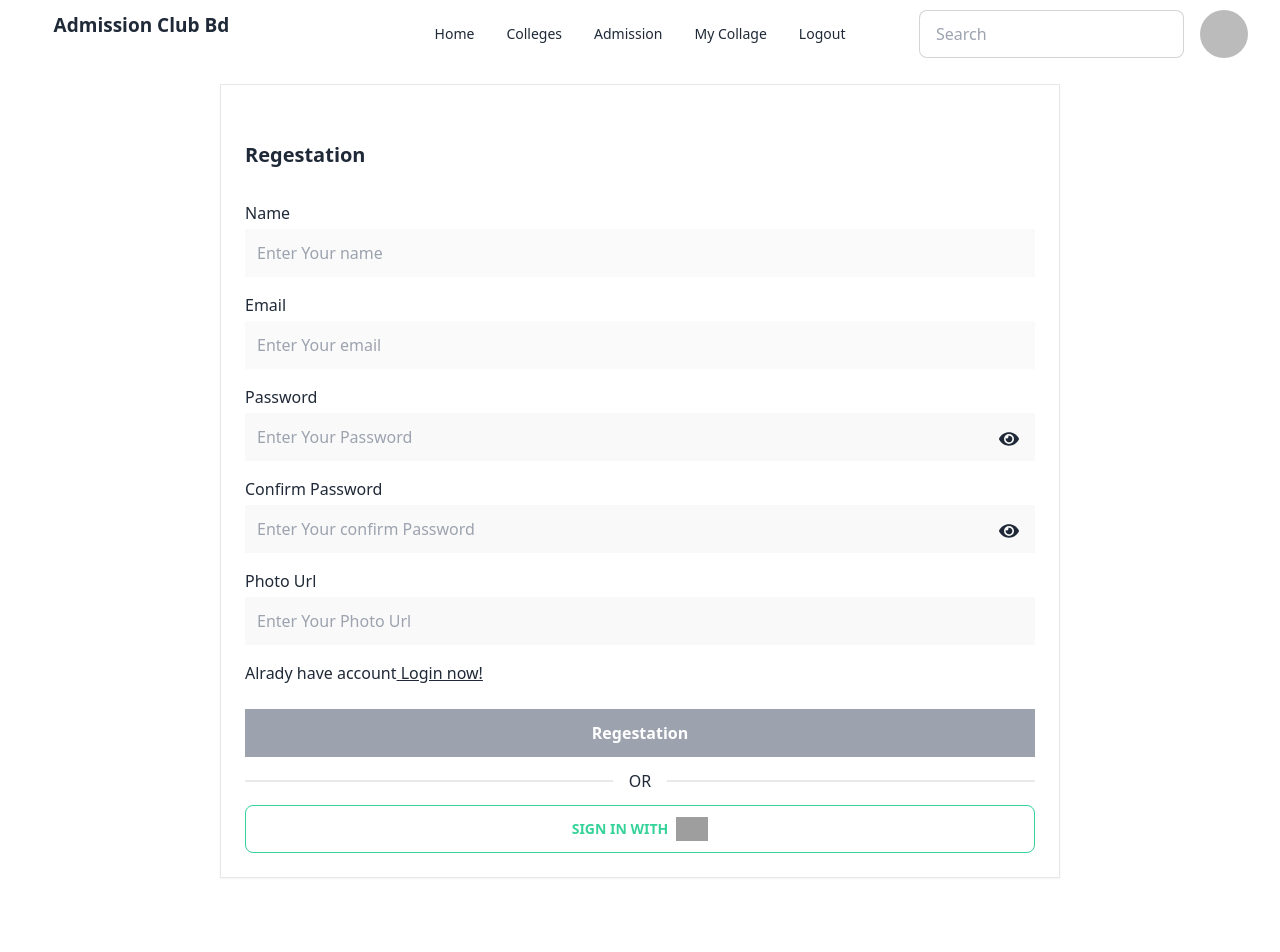
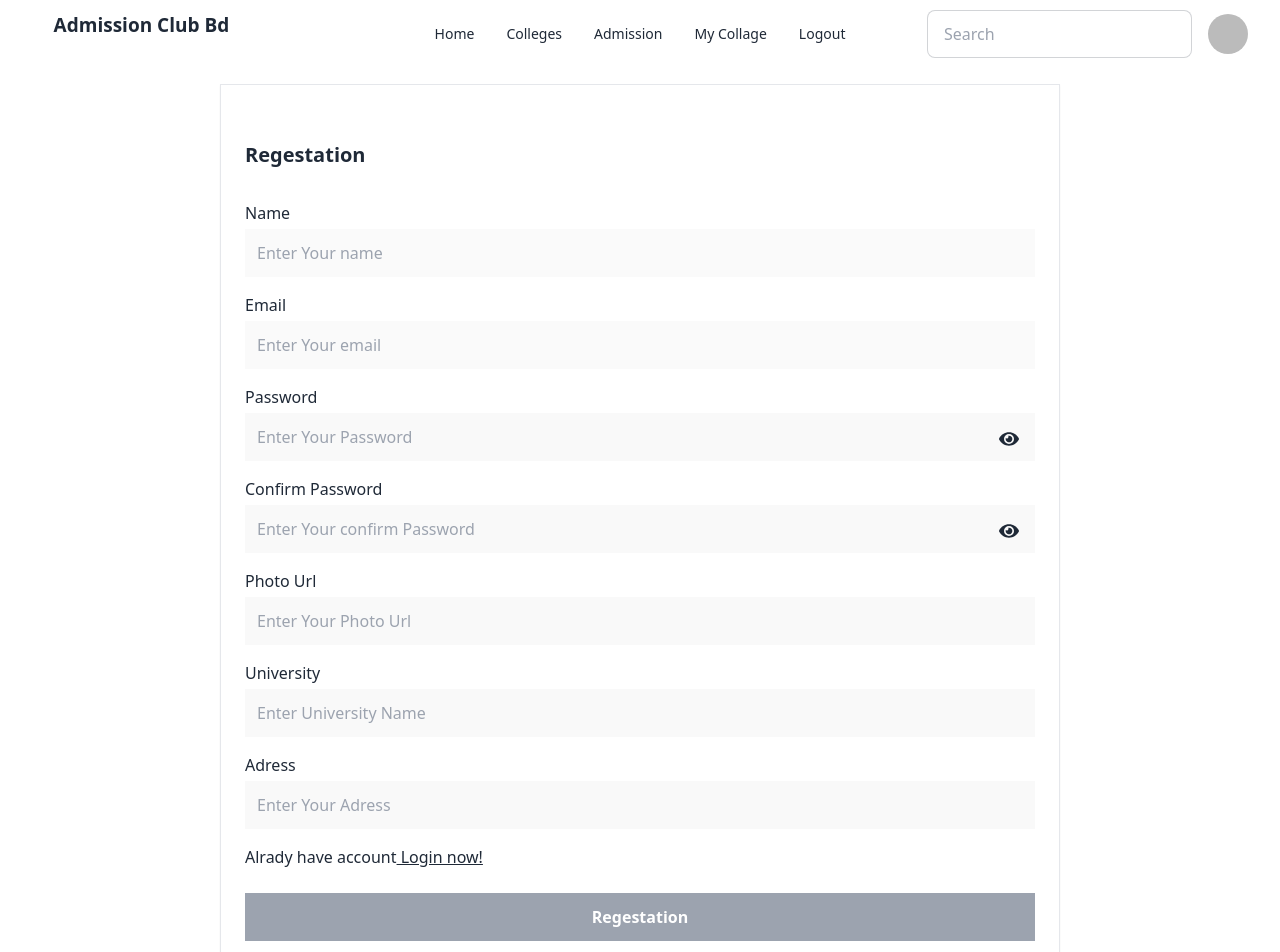
Before and after one commit to jishan1019/AdmissionClubBdClint, a React (Vite) app: page /regestation in a window 1280 px wide. Shown: the top 952 px of the page. Built offline with nearby package versions, Linux system fonts and the light colour scheme; no server answers; sample sign-in values are in the browser's storage; grey boxes are pictures that could not be loaded.

Commit message:
profile data show done

```diff
--- a/src/Layout/SecurityLayout/PrivateRoute/PrivateRoute.jsx
+++ b/src/Layout/SecurityLayout/PrivateRoute/PrivateRoute.jsx
@@ -1,6 +1,6 @@
 import React, { useContext } from "react";
 import { AuthContext } from "../AuthProvider/AuthProvider";
-import { useLocation } from "react-router-dom";
+import { Navigate, useLocation } from "react-router-dom";
 
 const PrivateRoute = ({ children }) => {
   const { user } = useContext(AuthContext);
--- a/src/Layout/ShareLayout/Header/Header.jsx
+++ b/src/Layout/ShareLayout/Header/Header.jsx
@@ -4,7 +4,6 @@ import { AuthContext } from "../../SecurityLayout/AuthProvider/AuthProvider";
 
 const Header = () => {
   const { user, logout } = useContext(AuthContext);
-  console.log(user?.photoURL);
 
   return (
     <>
@@ -49,9 +48,17 @@ const Header = () => {
               <li>
                 <Link to="/myCollage">My Collage</Link>
               </li>
+              {user ? (
+                <li>
+                  <Link to="/" onClick={logout}>
+                    Logout
+                  </Link>
+                </li>
+              ) : (
                 <li>
                   <Link to="/login">Login</Link>
                 </li>
+              )}
             </ul>
           </div>
         </div>
@@ -91,15 +98,17 @@ const Header = () => {
             />
           </div>
           <div className="rounded-full">
+            <Link to="/profile">
               <img
                 src={
                   user
                     ? user.photoURL
                     : "https://encrypted-tbn0.gstatic.com/images?q=tbn:ANd9GcSpksu6S3Rc6c62Ce5RmC5DGRK9Bu3Q4Nal0A&usqp=CAU"
                 }
-              className="h-12 rounded-full"
+                className="h-10 rounded-full"
                 alt=""
               />
+            </Link>
           </div>
         </div>
       </div>
--- /dev/null
+++ b/src/Layout/UserLayout/Profile/Profile.jsx
@@ -0,0 +1,37 @@
+import React, { useContext, useEffect, useState } from "react";
+import { AuthContext } from "../../SecurityLayout/AuthProvider/AuthProvider";
+
+const Profile = () => {
+  const { user } = useContext(AuthContext);
+  const [data, setData] = useState([]);
+
+  useEffect(() => {
+    fetch(`http://localhost:4000/users/${user?.email}`)
+      .then((res) => res.json())
+      .then((userData) => {
+        console.log(userData);
+        setData(userData);
+      });
+  }, [user]);
+
+  return (
+    <>
+      <div className="card card-side bg-base-100 border-2 p-3 mt-16 m-6 flex justify-between items-center flex-col md:flex-row rounded-sm">
+        <figure>
+          <img className="md:ml-16 ml-6 " src={data?.image} alt="Movie" />
+        </figure>
+        <div className="card-body">
+          <h2 className="card-title">Name: {data?.name}</h2>
+          <p>Email: {user?.email}</p>
+          <p>Univresity: {user?.university}</p>
+          <p>Adress: {user?.adress}</p>
+          <button className="btn bg-orange-400 font-semibold text-white w-24 mt-2">
+            Edit
+          </button>
+        </div>
+      </div>
+    </>
+  );
+};
+
+export default Profile;
--- a/src/Layout/UserLayout/Regestation/Regestation.jsx
+++ b/src/Layout/UserLayout/Regestation/Regestation.jsx
@@ -185,6 +185,24 @@ const Regestation = () => {
               />
             </label>
 
+            <label htmlFor="">
+              University <br />
+              <input
+                className="bg-[#F9F9F9] w-full p-3 mt-1 mb-4"
+                placeholder="Enter University Name"
+                {...register("university", { required: true })}
+              />
+            </label>
+
+            <label htmlFor="">
+              Adress <br />
+              <input
+                className="bg-[#F9F9F9] w-full p-3 mt-1 mb-4"
+                placeholder="Enter Your Adress"
+                {...register("adress", { required: true })}
+              />
+            </label>
+
             {errors.exampleRequired && <span>This field is required</span>}
             <p>
               Alrady have account
--- a/src/main.jsx
+++ b/src/main.jsx
@@ -11,6 +11,8 @@ import MyCollage from "./Layout/MyCollageLayout/MyCollage/MyCollage.jsx";
 import Login from "./Layout/UserLayout/Login/Login.jsx";
 import Regestation from "./Layout/UserLayout/Regestation/Regestation.jsx";
 import AuthProvider from "./Layout/SecurityLayout/AuthProvider/AuthProvider.jsx";
+import Profile from "./Layout/UserLayout/Profile/Profile.jsx";
+import PrivateRoute from "./Layout/SecurityLayout/PrivateRoute/PrivateRoute.jsx";
 
 const router = createBrowserRouter([
   {
@@ -42,6 +44,14 @@ const router = createBrowserRouter([
         path: "/regestation",
         element: <Regestation />,
       },
+      {
+        path: "/profile",
+        element: (
+          <PrivateRoute>
+            <Profile />
+          </PrivateRoute>
+        ),
+      },
     ],
   },
 ]);
```
Lines whose indentation alone changed are shown as unchanged.
